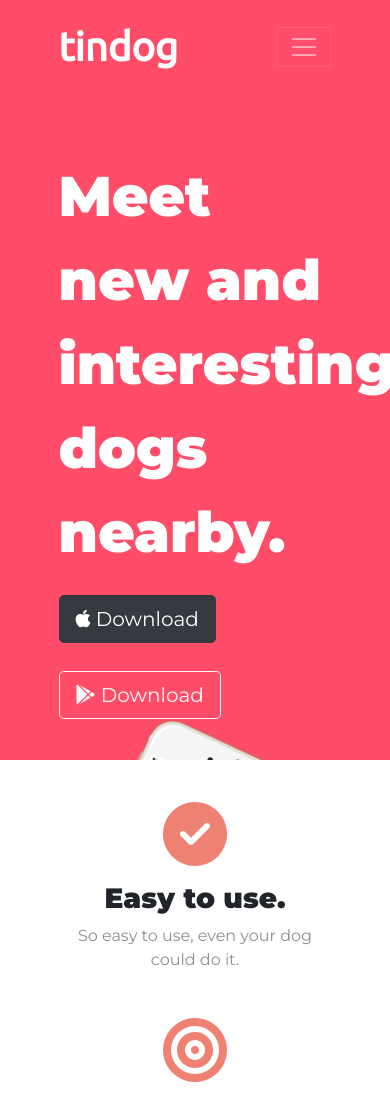
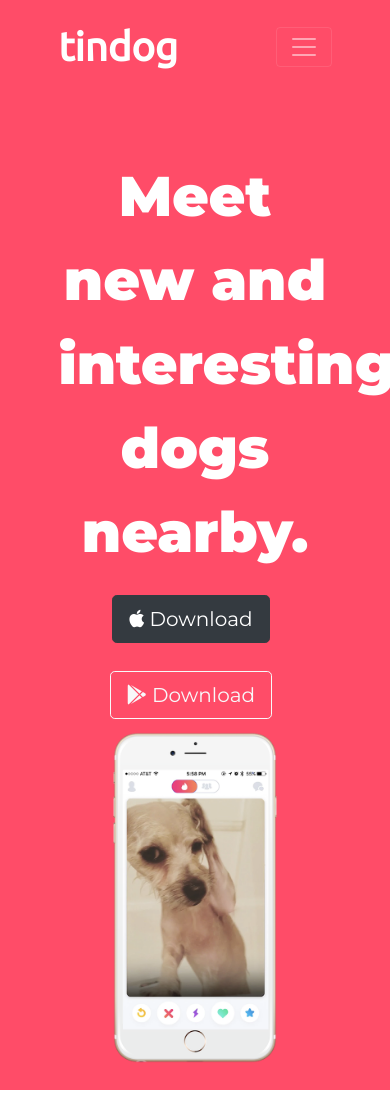
Before and after one commit to tommyshi55/TinDog, a plain HTML site: page index.html in a window 390 px wide. Shown: the top 1095 px of the page. Drawn offline with nearby package versions, Linux system fonts and the light colour scheme.

Commit message:
Add media query to make title page more responsive

```diff
--- a/css/styles.css
+++ b/css/styles.css
@@ -129,3 +129,14 @@ p {
 .pricing-column {
   padding: 3% 2%;
 }
+
+@media (max-width: 992px) {
+  #title {
+    text-align: center;
+  }
+
+  .title-image {
+    position: static;
+    transform: rotate(0);
+  }
+}
```
